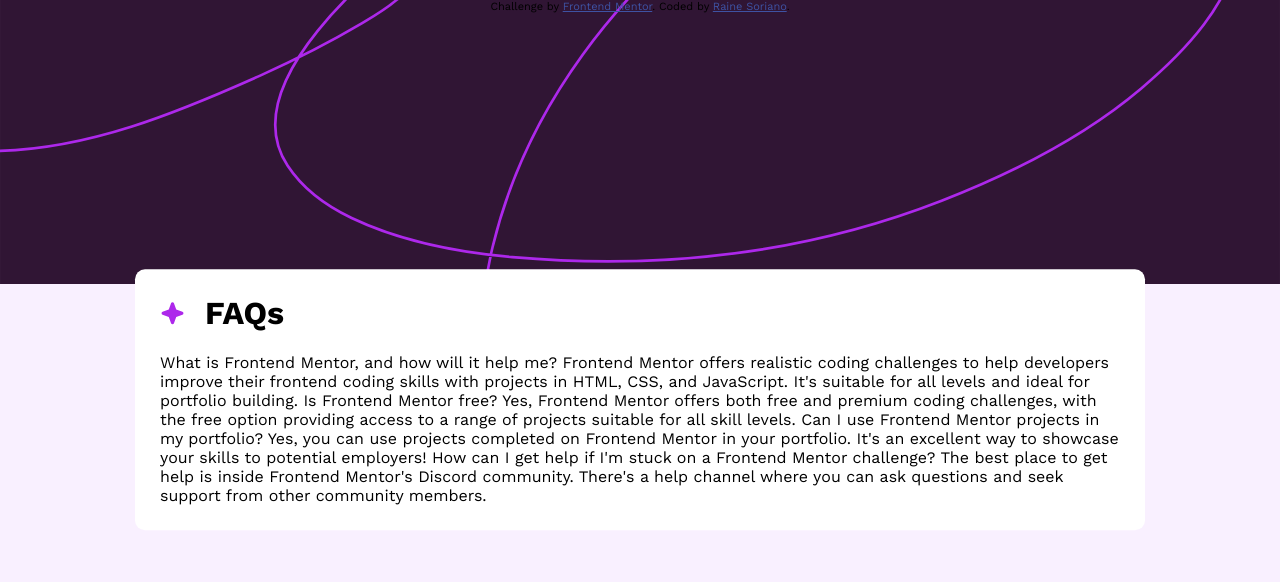
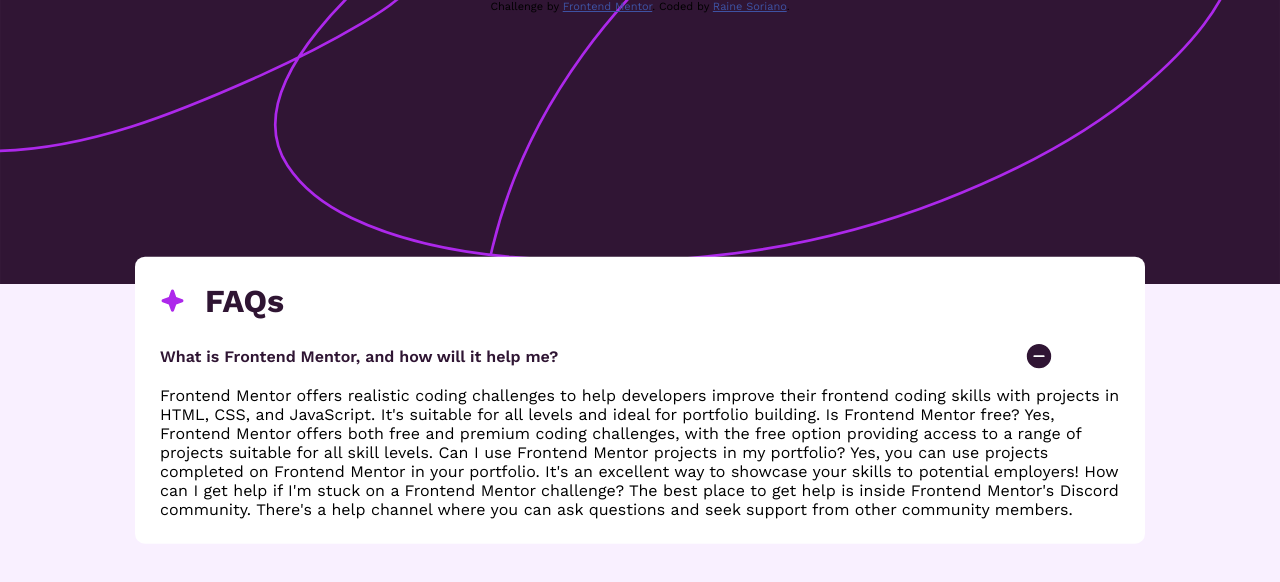
Before and after one commit to rainearcher/faq-accordion, a React (Create React App) app: page / in a window 1280 px wide. Shown: the top 582 px of the page. Built offline with nearby package versions, Linux system fonts and the light colour scheme.

Commit message:
style question

```diff
--- a/src/App.css
+++ b/src/App.css
@@ -36,11 +36,30 @@
   display: flex;
   align-items: center;
   flex-wrap: nowrap;
+  color: hsl(292, 42%, 14%);
 }
 
 .card h1 img {
   width: 25px;
   margin-right: 20px;
+}
+
+.card h2 {
+  color: hsl(292, 42%, 14%);
+  display: grid;
+  align-items: center;
+  grid-template-columns: 80% 10% 10%;
+  font-size: 16px;
+  font-weight: 600;
+}
+
+.card h2 p {
+  margin: 0;
+  grid-column: 1 / 1;
+}
+
+.card h2 img {
+  grid-column: 3 / 3;
 }
 
 .attribution {
--- a/src/App.js
+++ b/src/App.js
@@ -1,5 +1,6 @@
 import './App.css';
-import starIcon from './icon-star.svg'
+import starIcon from './icon-star.svg';
+import minusIcon from './icon-minus.svg';
 
 function App() {
   return (
@@ -7,7 +8,7 @@
       <div className="card">
 
         <h1><img src={starIcon}/>FAQs</h1>
-        What is Frontend Mentor, and how will it help me?
+        <h2><p>What is Frontend Mentor, and how will it help me? </p><img src={minusIcon}/></h2>
         Frontend Mentor offers realistic coding challenges to help developers improve their
         frontend coding skills with projects in HTML, CSS, and JavaScript. It's suitable for
         all levels and ideal for portfolio building.
```
Also changed, not shown: src/icon-minus.svg (added), src/icon-plus.svg (added).
